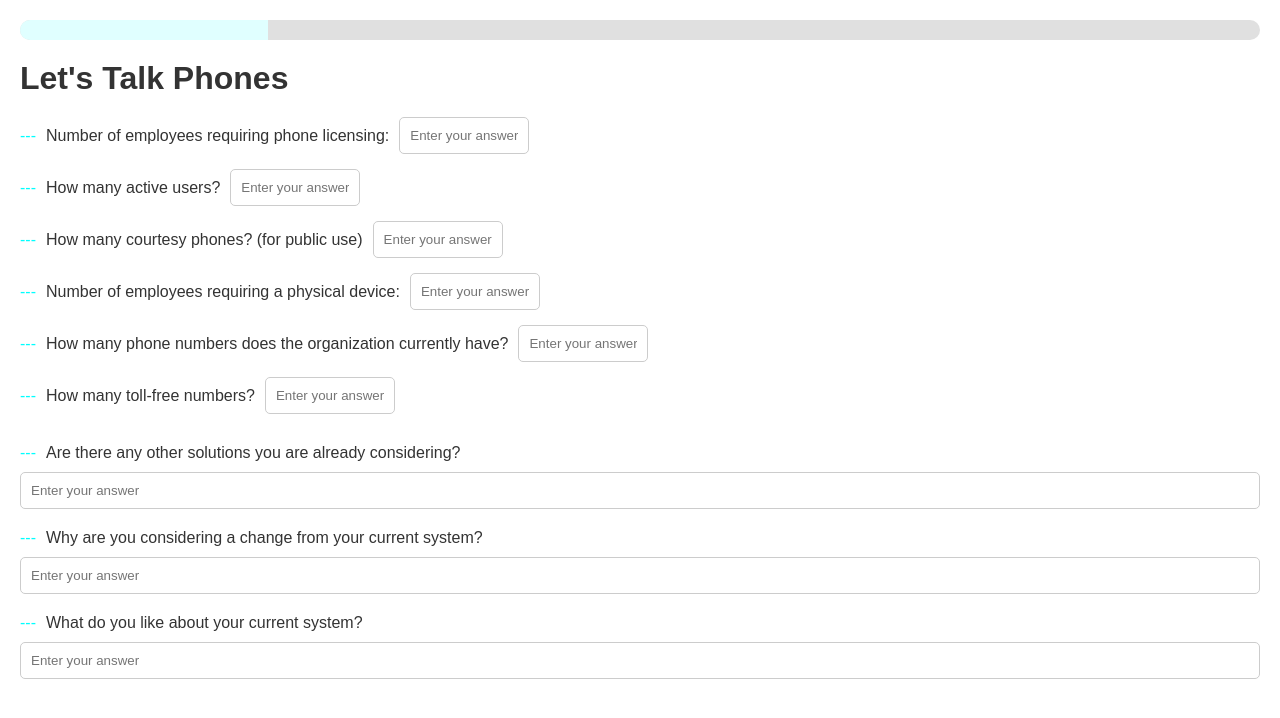
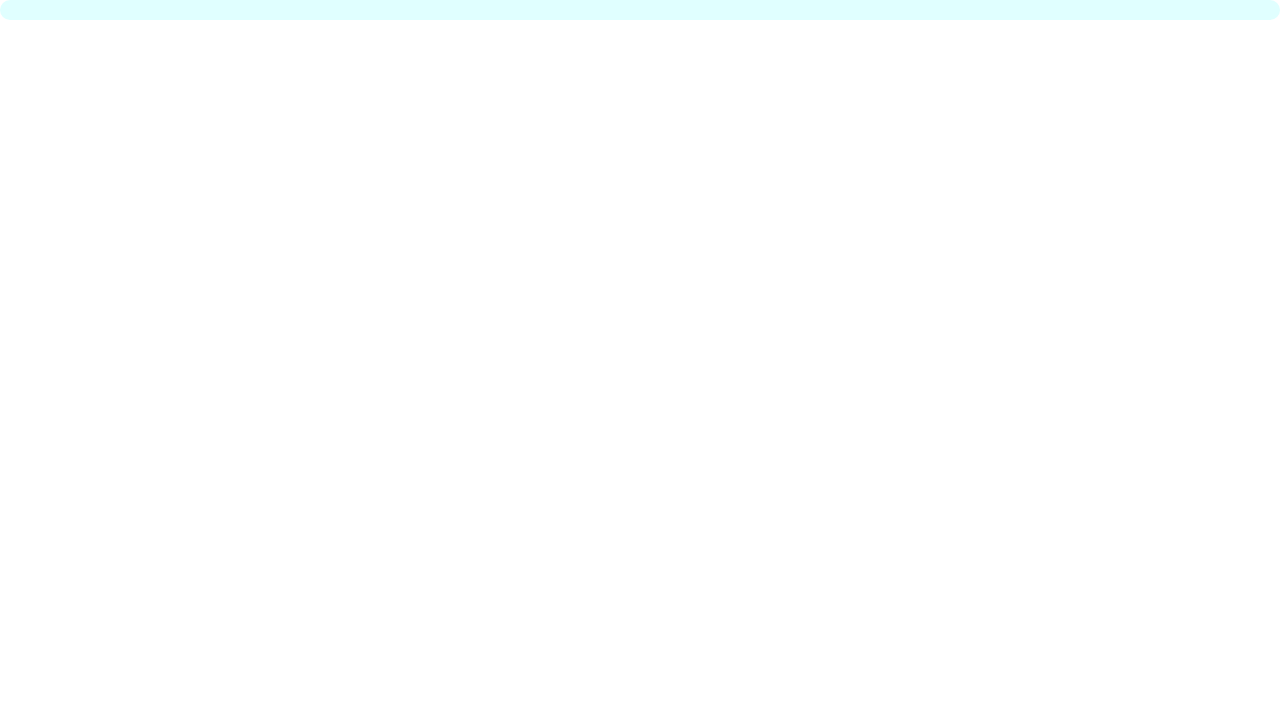
Before and after one commit to ramagall/RecEngine, a React (Vite) app in the folder rec-engine/frontend/: page / in a window 1280 px wide. Shown: the top 718 px of the page. Built offline with nearby package versions, Linux system fonts and the light colour scheme; a web font is replaced by a local one.

Commit message:
lastica.ttf

```diff
--- a/rec-engine/frontend/src/App.jsx
+++ b/rec-engine/frontend/src/App.jsx
@@ -6,11 +6,12 @@ import LandingPage from './landing/landingpage.jsx';
 import Phones from './phones/phones1.jsx';
 import Phones2 from './phones/phones2.jsx';
 import GeneralTechnology from './GenralTechnologies.jsx';
+import { ProgressBar, CheckboxGroup } from './global/global-components.jsx';
 
 
 function App() {
   return(
-    <Phones></Phones>
+    <ProgressBar></ProgressBar>
   );
 }
 
```
Also changed, not shown: rec-engine/frontend/src/assets/fonts/Lastica.ttf (added).
